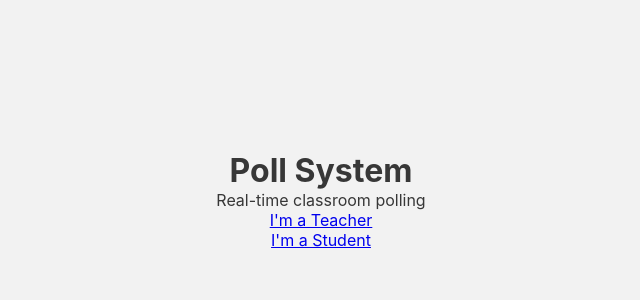
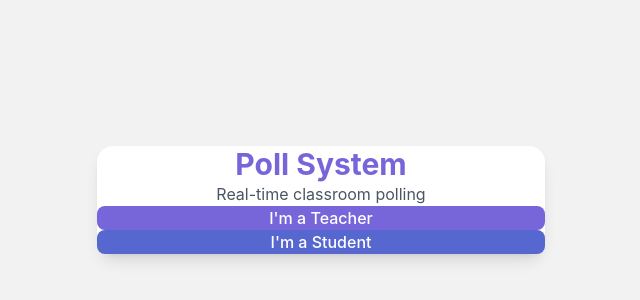
Before and after one commit to NotGyashu/Poll-system, a React app in the folder frontend/: page / in a window 1280 px wide. Shown: the part 200-500 px from the top of the page, without its empty margins (319-959 px from the left). Built offline with nearby package versions, Linux system fonts and the light colour scheme; no server answers; the HTML template or start-up script is replaced by a standard one.

Commit message:
fix(frontend): update Tailwind CSS to v4 syntax

```diff
--- a/frontend/src/index.css
+++ b/frontend/src/index.css
@@ -1,6 +1,14 @@
-@tailwind base;
-@tailwind components;
-@tailwind utilities;
+@import "tailwindcss";
+
+@theme {
+  --color-primary: #7765DA;
+  --color-secondary: #5767D0;
+  --color-accent: #4F0DCE;
+  --color-bg-light: #F2F2F2;
+  --color-text-dark: #373737;
+  --color-text-gray: #6E6E6E;
+  --color-timer-red: #DC2626;
+}
 
 * {
   margin: 0;
```
